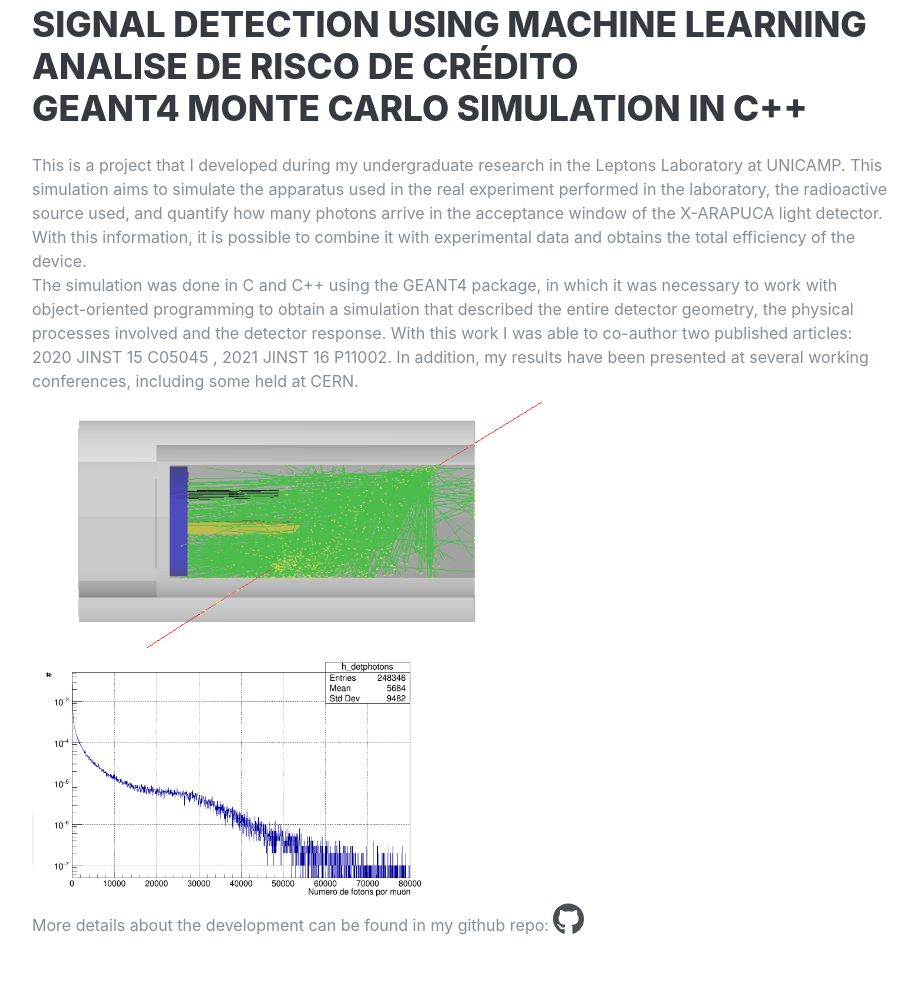
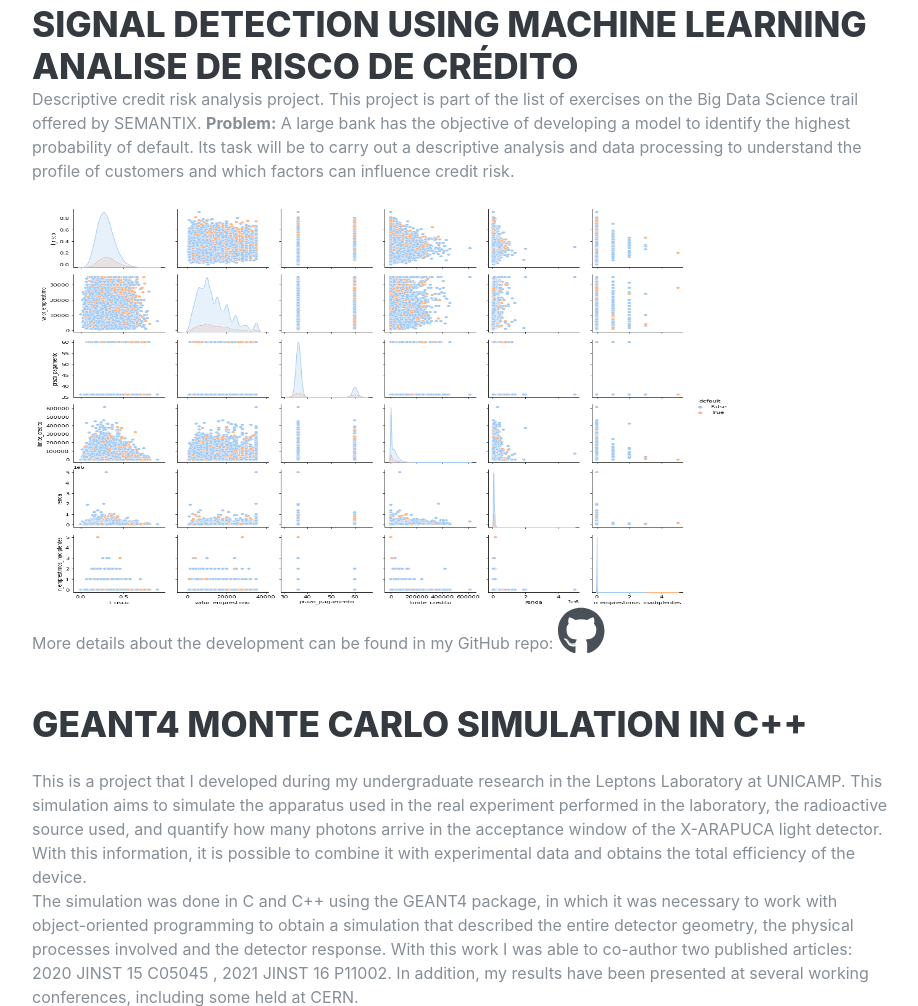
Before and after one commit to ramosrafaela/portfolio, a plain HTML site: page index.html in a window 1280 px wide. Shown: the part 4043-5049 px from the top of the page, without its empty margins (344-1262 px from the left). Drawn offline with nearby package versions, Linux system fonts and the light colour scheme; a web font is replaced by a local one.

Commit message:
adicionando descricao no projeto de risco credito

```diff
--- a/index.html
+++ b/index.html
@@ -189,6 +189,18 @@
                             </div>
 
                             <h3 class="mb-0"> Analise de Risco de Crédito </h3>
+                            <div> Descriptive credit risk analysis project. This project is part of the list of exercises on the Big Data Science trail offered by SEMANTIX.
+                            <b>Problem:</b> A large bank has the objective of developing a model to identify the highest probability of default. Its task will be to carry out a descriptive analysis and data processing to understand the profile of customers and which factors can influence credit risk.</div> <br>
+
+                            <div class="box">
+                                <img src="assets/img/correlacao_graficos.png" width="700" height="400"/>
+                            </div><br>
+                            More details about the development can be found in my GitHub repo:</a>
+                        <a href="https://github.com/ramosrafaela/analise-descritiva-risco_credito">
+                            <i class="fab fa-github fa-3x"></i>
+                        </a>
+                            </div>
+                            </div>
 
 
                             <h3 class="mb-0"> GEANT4 Monte Carlo Simulation in C++ </h3> <br>
@@ -210,9 +222,9 @@
                             }
                             </style>
                             <div>
-                            More details about the development can be found in my github repo:</a>
+                            More details about the development can be found in my GitHub repo:</a>
                         <a href="https://github.com/ramosrafaela/GEANT4-ARAPUCA-Simulations">
-                            <i class="fab fa-github fa-2x"></i>
+                            <i class="fab fa-github fa-3x"></i>
                         </a>
                             </div>
                             </div>
```
Also changed, not shown: assets/img/contagem.png (added), assets/img/correlacao.png (added), assets/img/correlacao_graficos.png (added), 1 other file.
